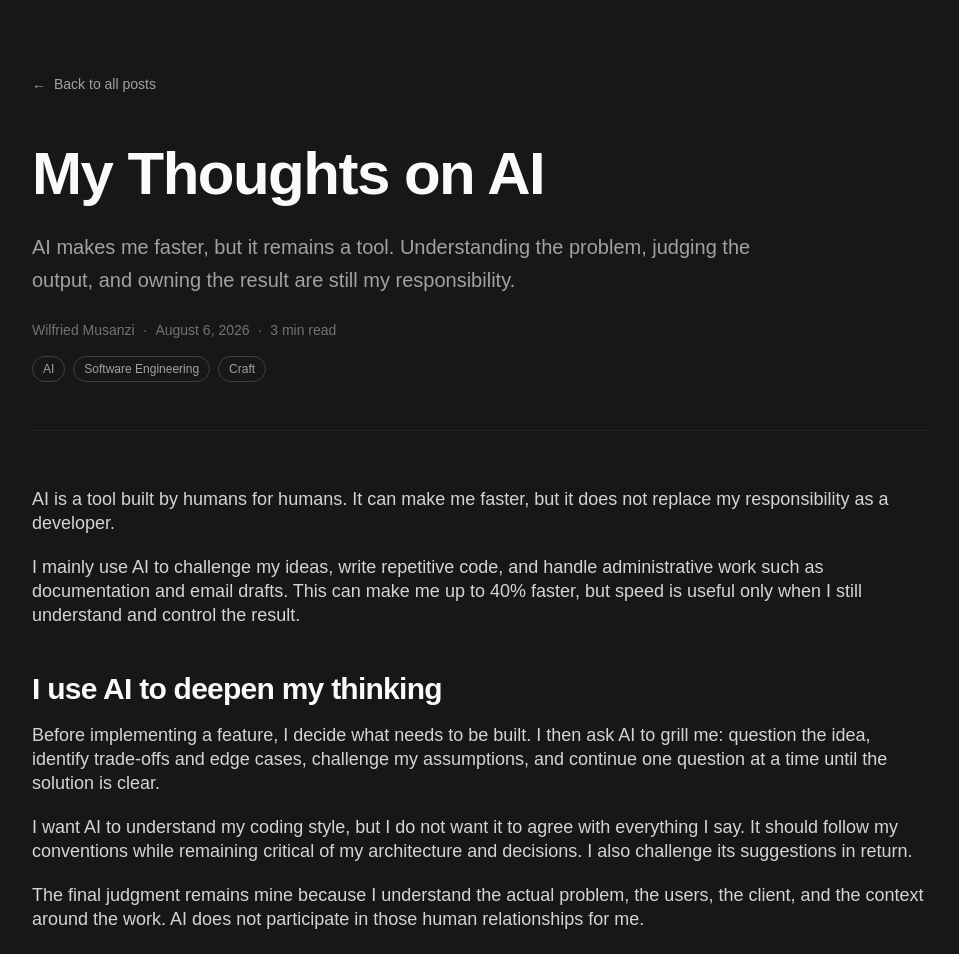
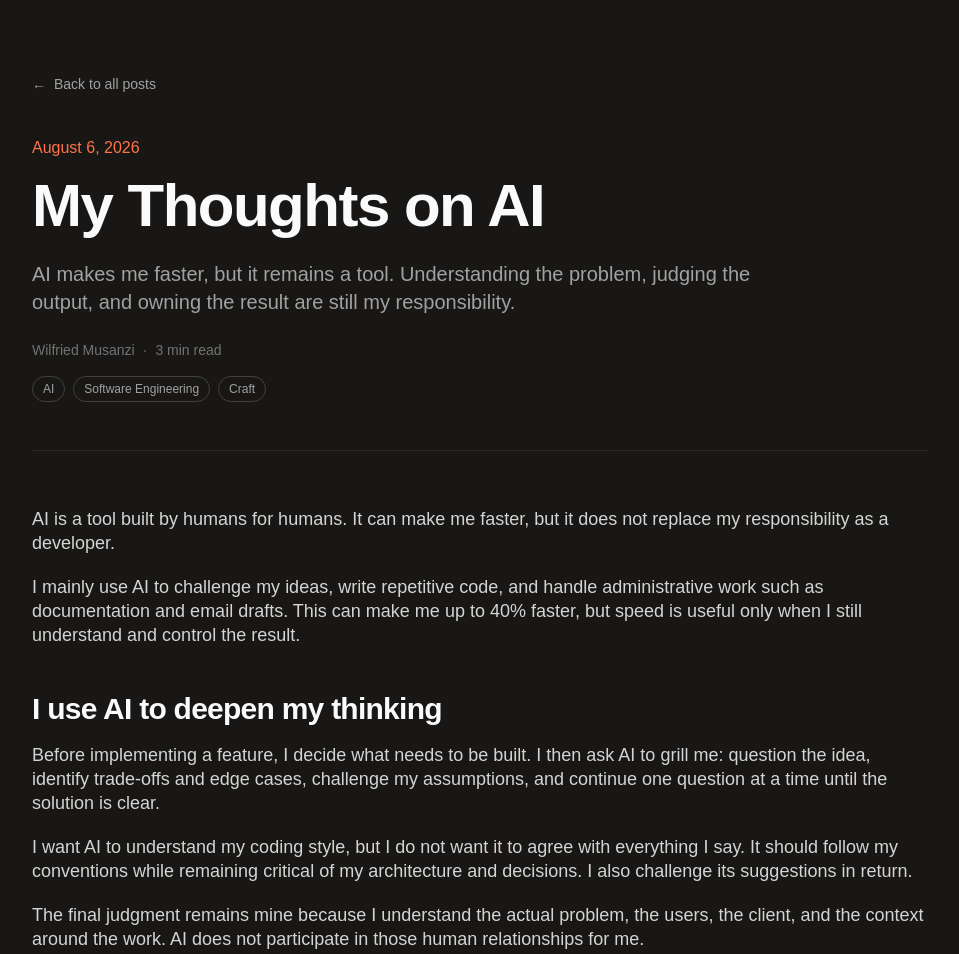
Before and after one commit to musanzi/musanzi.me, an Astro site: page /blog/my-thoughts-on-ai in a window 1280 px wide. Shown: the top 954 px of the page, without its empty margins (160-1119 px from the left). Built offline with nearby package versions, Linux system fonts and the light colour scheme; Astro itself is replaced by a stand-in of ours; a web font is replaced by a local one.

Commit message:
fix: adjust heading and paragraph spacing for improved readability

```diff
--- a/src/components/blog/blog-post.astro
+++ b/src/components/blog/blog-post.astro
@@ -18,12 +18,11 @@ const { Content } = await render(post)
   </a>
 
   <header class="mt-10 border-b border-neutral-800 pb-9 md:pb-12">
-    <h1 class="mt-3 max-w-4xl text-4xl leading-tight font-bold tracking-tight text-neutral-50 md:text-6xl">{post.data.title}</h1>
-    <p class="mt-5 max-w-3xl text-lg leading-relaxed text-neutral-400 md:text-xl">{post.data.description}</p>
+    <time class="text-primary-500" datetime={post.data.publishedAt.toISOString()}>{formatPostDate(post.data.publishedAt)}</time>
+    <h1 class="mt-8 max-w-4xl text-4xl leading-7 font-bold tracking-tight text-neutral-50 md:text-6xl">{post.data.title}</h1>
+    <p class="mt-10 max-w-3xl text-lg leading-7 text-neutral-400 md:text-xl">{post.data.description}</p>
     <div class="mt-6 flex flex-wrap items-center gap-x-2 gap-y-1 text-sm text-neutral-500">
       <span>{post.data.author}</span>
-      <span aria-hidden="true">&middot;</span>
-      <time datetime={post.data.publishedAt.toISOString()}>{formatPostDate(post.data.publishedAt)}</time>
       <span aria-hidden="true">&middot;</span>
       <span>{getReadingTime(post.body)}</span>
     </div>
```
